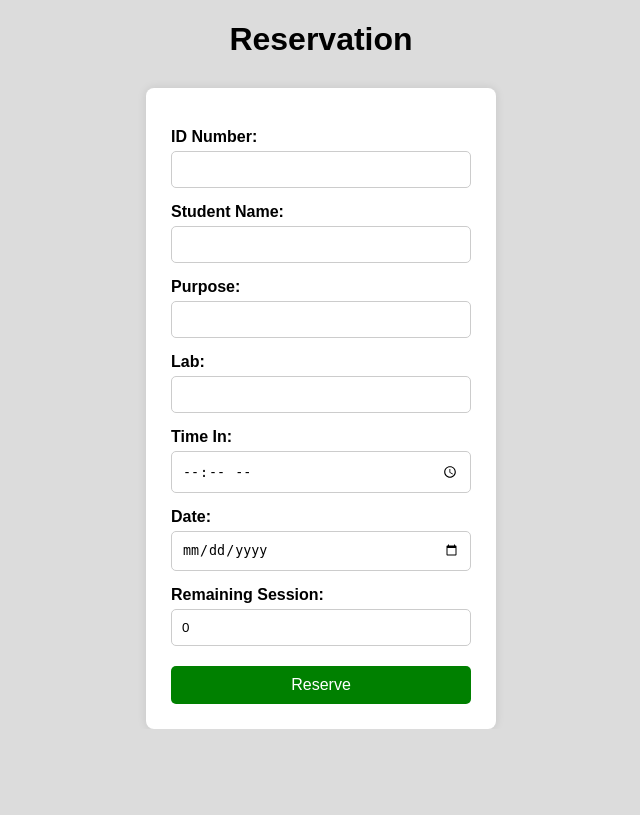
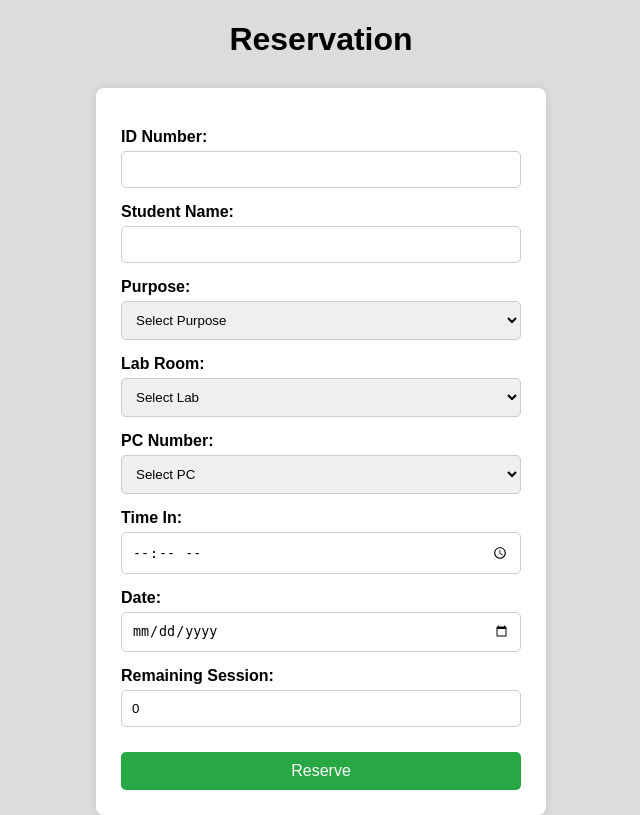
Before and after one commit to WangAme21/sysarch, a PHP site: page /reservation.php in a window 1280 px wide. Shown: the part 109-924 px from the top of the page, without its empty margins (319-959 px from the left). Before the commit the page ends 838 px from the top, so only its background shows below. Run offline with PHP 8.4, Linux system fonts and the light colour scheme.

Commit message:
4th commit

```diff
--- a/reservation.php
+++ b/reservation.php
@@ -9,12 +9,14 @@ if ($_SERVER["REQUEST_METHOD"] == "POST") {
     $student_name = $_POST['student_name'];
     $purpose = $_POST['purpose'];
     $lab = $_POST['lab'];
+    $pc_number = $_POST['pc_number'];
     $time_in = $_POST['time_in'];
     $date = $_POST['date'];
     $session = $_POST['session'];
 
-    $stmt = $connection->prepare("INSERT INTO reservations (id_number, student_name, purpose, lab, time_in, date, remaining_session) VALUES (?, ?, ?, ?, ?, ?, ?)");
-    $stmt->bind_param("ssssssi", $id_number, $student_name, $purpose, $lab, $time_in, $date, $session);
+    // Insert into reservations
+    $stmt = $connection->prepare("INSERT INTO reservations (id_number, student_name, purpose, lab, pc_number, time_in, date, remaining_session) VALUES (?, ?, ?, ?, ?, ?, ?, ?)");
+    $stmt->bind_param("sssssssi", $id_number, $student_name, $purpose, $lab, $pc_number, $time_in, $date, $session);
 
     if ($stmt->execute()) {
         header("Location: reservation.php?success=1");
@@ -33,15 +35,8 @@ if ($_SERVER["REQUEST_METHOD"] == "POST") {
     <link rel="stylesheet" href="assets/styles.css?v=<?php echo time(); ?>">
 </head>
 <style>
-    body{
-        margin: 0;
-        padding: 0;
-    }
-    h1 {
-    text-align: center;
-    font-size: 2rem;
-    margin-bottom: 30px;
-}
+    body { margin: 0; padding: 0; }
+    h1 { text-align: center; font-size: 2rem; margin-bottom: 30px; }
 
     form {
         max-width: 400px;
@@ -58,9 +53,7 @@ label {
         font-weight: bold;
     }
 
-input[type="text"],
-input[type="time"],
-input[type="date"] {
+    input, select {
         width: 100%;
         padding: 10px;
         margin-top: 5px;
@@ -85,7 +78,6 @@ button {
     button:hover {
         background-color: #218838;
     }
-
 </style>
 <body>
 
@@ -93,18 +85,19 @@ button:hover {
     <h1>Dashboard</h1>
     <div class="menu-icon" id="menu-icon">☰</div>
     <div class="nav-links" id="nav-links">
-        <a href="#"> Notification</a>
-        <a id="home-nav" href="dashboard.php"> Home</a>
-        <a href="editprofile.php"> Edit Profile</a>
+        <a href="#">Notification</a>
+        <a href="dashboard.php">Home</a>
+        <a href="editprofile.php">Edit Profile</a>
         <a href="sitin-history.php">Sit-in History</a>
-        <a href="reservation.php"> Reservation</a>
+        <a href="reservation.php">Reservation</a>
         <a href="lab_schedule_student.php">Lab Schedules</a>
         <a href="lab_resources_view.php">Lab Resources</a>
-        <a href="index.php" class="logout-btn" id="logoutbtn"> Log out </a>
+        <a href="index.php" class="logout-btn" id="logoutbtn">Log out</a>
     </div>
 </nav>
-    <h1 style="text-align: center;">Reservation</h1>
-    <form method="POST" style="width: 300px; margin: auto;">
+
+<h1>Reservation</h1>
+<form method="POST">
     <label>ID Number:</label>
     <input type="text" name="id_number" value="<?php echo $_SESSION['idno'] ?? ''; ?>" required>
 
@@ -112,10 +105,35 @@ button:hover {
     <input type="text" name="student_name" value="<?php echo ($_SESSION['firstname'] ?? '') . ' ' . ($_SESSION['lastname'] ?? ''); ?>" required>
 
     <label>Purpose:</label>
-        <input type="text" name="purpose" required>
+    <select name="purpose" required>
+        <option value="">Select Purpose</option>
+        <option value="C Programming">C Programming</option>
+        <option value="Java Programming">Java Programming</option>
+        <option value="C++ Programming">C++ Programming</option>
+        <option value="C# Programming">C# Programming</option>
+        <option value="Php Programming">Php Programming</option>
+        <option value="Python Programming">Python Programming</option>
+    </select>
 
-        <label>Lab:</label>
-        <input type="text" name="lab" required>
+    <label>Lab Room:</label>
+    <select name="lab" required>
+        <option value="">Select Lab</option>
+        <option value="524">524</option>
+        <option value="544">544</option>
+        <option value="542">542</option>
+        <option value="530">530</option>
+        <option value="528">528</option>
+        <option value="526">526</option>
+        <option value="MAC Laboratory">MAC Laboratory</option>
+    </select>
+
+    <label>PC Number:</label>
+    <select name="pc_number" required>
+        <option value="">Select PC</option>
+        <?php for ($i = 1; $i <= 30; $i++): ?>
+            <option value="<?= $i ?>">PC-<?= $i ?></option>
+        <?php endfor; ?>
+    </select>
 
     <label>Time In:</label>
     <input type="time" name="time_in" required>
@@ -126,7 +144,7 @@ button:hover {
     <label>Remaining Session:</label>
     <input type="text" name="session" value="<?php echo $_SESSION['sessions'] ?? '0'; ?>" readonly>
 
-        <button type="submit" style="margin-top: 20px; background-color: green; color: white; width: 100%; padding: 10px;">Reserve</button>
+    <button type="submit">Reserve</button>
 </form>
 
 <?php
@@ -134,5 +152,6 @@ button:hover {
     echo "<script>alert('Reservation submitted successfully!');</script>";
 }
 ?>
+
 </body>
 </html>
```
Also changed, not shown: admin_computer_control.php (+6 -4 lines), update-reservation-status.php (+17 -4 lines), usersdb.sql (+41 -13 lines). Lines whose indentation alone changed are shown as unchanged.
